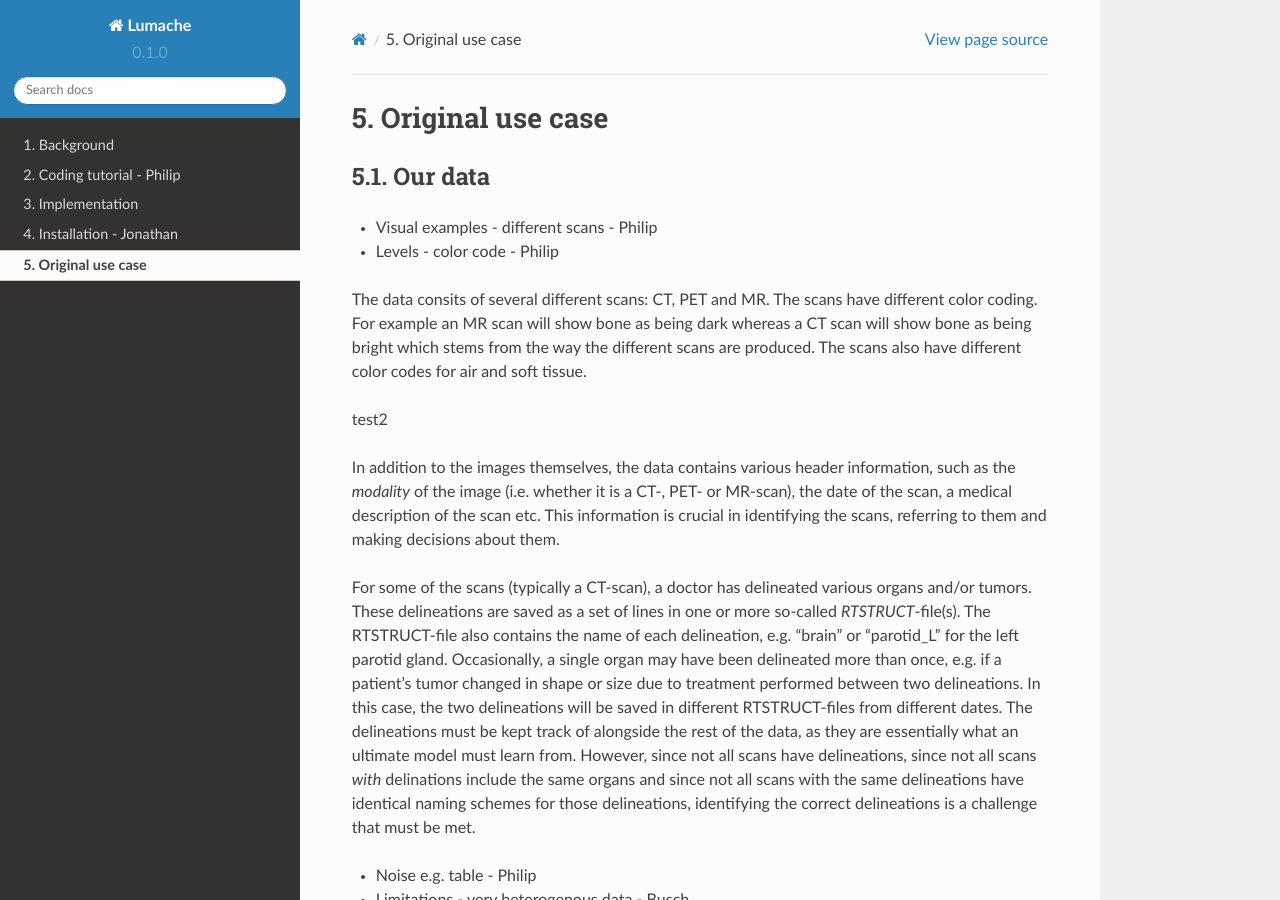
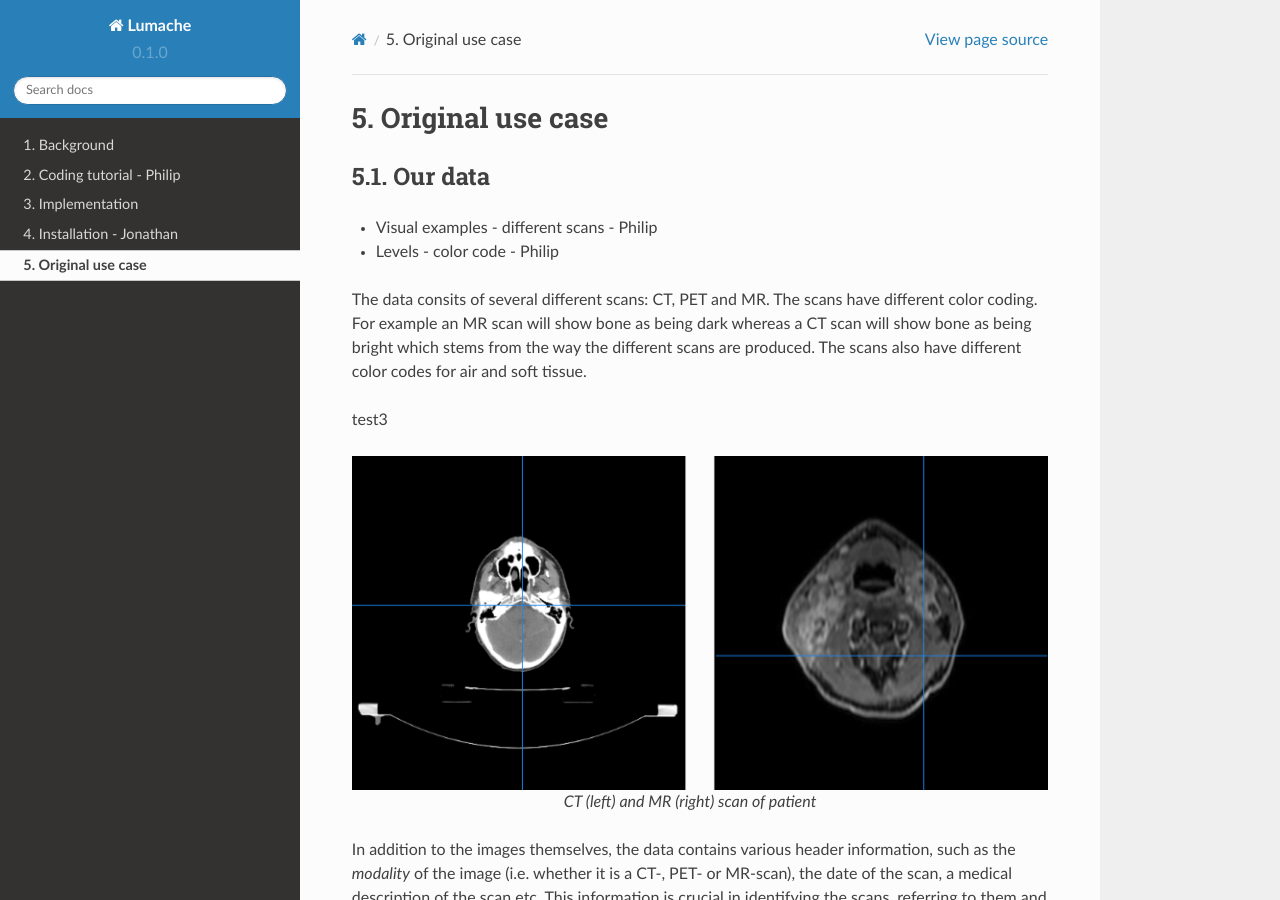
Before and after one commit to Dokkedal/dcm2reg, a Sphinx documentation site: the page built from docs/source/our_use_case.rst, in a window 1280 px wide and 900 px high. Built offline with Sphinx 7.4.7 and the Read the Docs theme 2.0.0, drawn with Linux system fonts in a browser that asks for light colours.

Commit message:
insert image our use case 260522_11:04

```diff
--- a/docs/source/our_use_case.rst
+++ b/docs/source/our_use_case.rst
@@ -11,24 +11,14 @@
 an MR scan will show bone as being dark whereas a CT scan will show bone as being bright which stems from
 the way the different scans are produced. The scans also have different color codes for air and soft tissue.
 
-test2
+test3
 
-.. list-table::
-    * - .. figure:: images/mr_scan.png
-            :align: center
-            :alt: alternate text
-            :figclass: align-center
+.. figure:: images/mr_ct_image.png
+    :align: center
+    :alt: alternate text
+    :figclass: align-center
 
-            MR scan of patient
-
-    * - .. figure:: images/ct_scan.png
-            :align: center
-            :alt: alternate text
-            :figclass: align-center
-
-            CT scan of patient
-
-
+    CT (left) and MR (right) scan of patient
 
 ..
     * Additional information - Jonathan
```
Also changed, not shown: docs/source/images/mr_ct_image.png (added).
